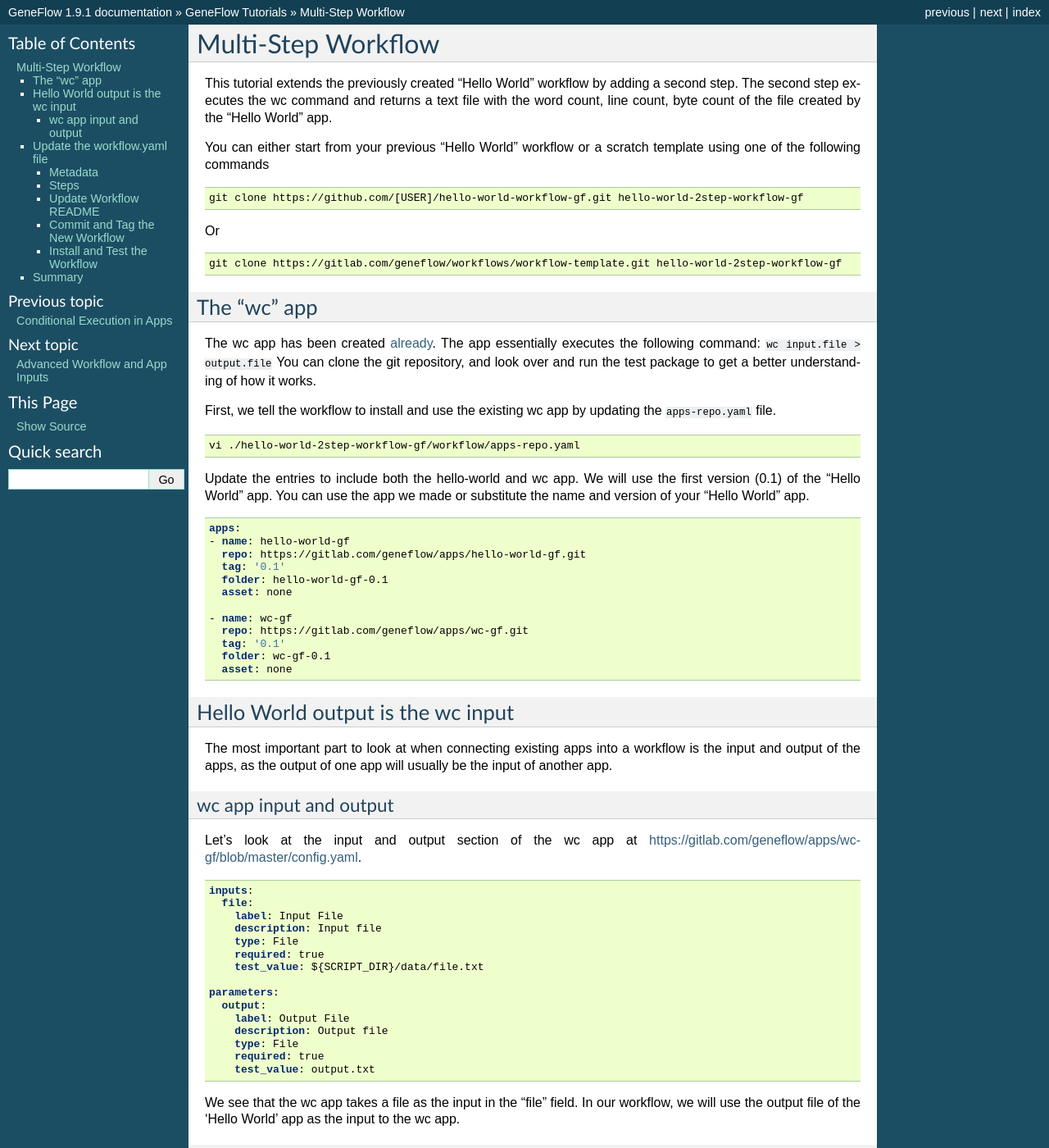
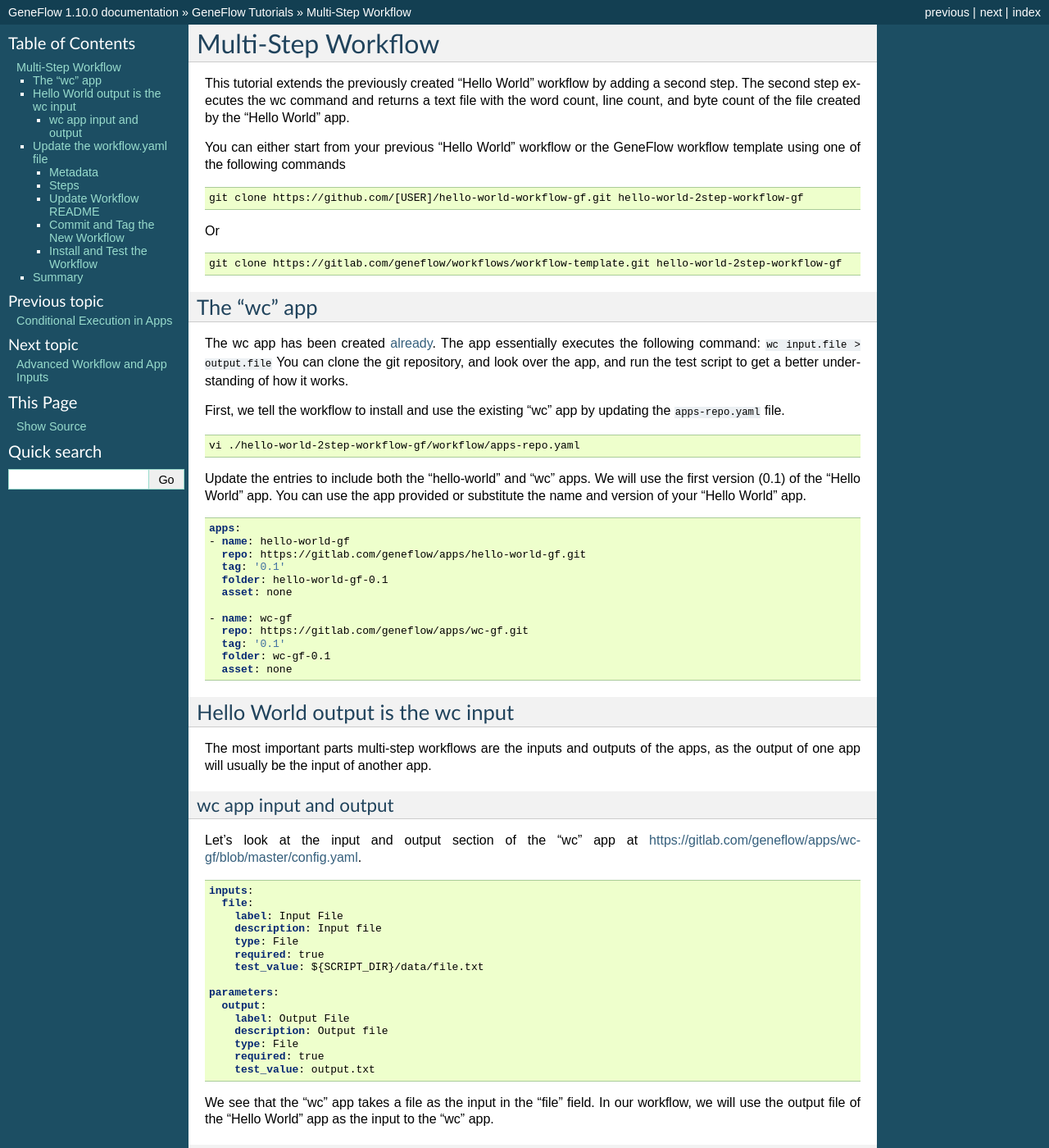
Before and after one commit to CDCgov/geneflow, a Sphinx documentation site: the page built from docs/chapters/tutorials/multi-step-workflow.rst, in a window 1280 px wide and 1400 px high. Shown: the whole window at 82% size. Built offline with Sphinx 7.4.7, drawn with Linux system fonts in a browser that asks for light colours; some of the changed text lies outside the part shown.

Commit message:
update tutorial and increment version number

```diff
--- a/docs/chapters/tutorials/multi-step-workflow.rst
+++ b/docs/chapters/tutorials/multi-step-workflow.rst
@@ -3,9 +3,9 @@
 Multi-Step Workflow
 ===================
 
-This tutorial extends the previously created "Hello World" workflow by adding a second step. The second step executes the wc command and returns a text file with the word count, line count, byte count of the file created by the "Hello World" app.
+This tutorial extends the previously created "Hello World" workflow by adding a second step. The second step executes the wc command and returns a text file with the word count, line count, and byte count of the file created by the "Hello World" app.
 
-You can either start from your previous "Hello World" workflow or a scratch template using one of the following commands
+You can either start from your previous "Hello World" workflow or the GeneFlow workflow template using one of the following commands
 
 .. code-block:: text
 
@@ -20,16 +20,15 @@
 The "wc" app
 ------------
 
-The wc app has been created `already <https://gitlab.com/geneflow/apps/wc-gf.git>`_. The app essentially executes the following command: ``wc input.file > output.file`` You can clone the git repository, and look over and run the test package to get a better understanding of how it works.
+The wc app has been created `already <https://gitlab.com/geneflow/apps/wc-gf.git>`_. The app essentially executes the following command: ``wc input.file > output.file`` You can clone the git repository, and look over the app, and run the test script to get a better understanding of how it works.
 
-
-First, we tell the workflow to install and use the existing wc app by updating the ``apps-repo.yaml`` file.
+First, we tell the workflow to install and use the existing "wc" app by updating the ``apps-repo.yaml`` file.
 
 .. code-block:: text
 
     vi ./hello-world-2step-workflow-gf/workflow/apps-repo.yaml
 
-Update the entries to include both the hello-world and wc app. We will use the first version (0.1) of the "Hello World" app. You can use the app we made or substitute the name and version of your "Hello World" app.
+Update the entries to include both the "hello-world" and "wc" apps. We will use the first version (0.1) of the "Hello World" app. You can use the app provided or substitute the name and version of your "Hello World" app.
 
 .. code-block:: yaml
 
@@ -50,12 +49,12 @@
 Hello World output is the wc input
 ----------------------------------
 
-The most important part to look at when connecting existing apps into a workflow is the input and output of the apps, as the output of one app will usually be the input of another app.
+The most important parts multi-step workflows are the inputs and outputs of the apps, as the output of one app will usually be the input of another app.
 
 wc app input and output
 ~~~~~~~~~~~~~~~~~~~~~~~
 
-Let's look at the input and output section of the wc app at
+Let's look at the input and output section of the "wc" app at
 `https://gitlab.com/geneflow/apps/wc-gf/blob/master/config.yaml <https://gitlab.com/geneflow/apps/wc-gf/blob/master/config.yaml>`_.
 
 .. code-block:: yaml
@@ -76,12 +75,12 @@
         required: true
         test_value: output.txt
 
-We see that the wc app takes a file as the input in the "file" field. In our workflow, we will use the output file of the 'Hello World' app as the input to the wc app.
+We see that the "wc" app takes a file as the input in the "file" field. In our workflow, we will use the output file of the "Hello World" app as the input to the "wc" app.
 
 Update the workflow.yaml file
 -----------------------------
 
-We go through and update the appropriate sections of the workflow.yaml file.
+Update the appropriate sections of the workflow.yaml file as follows:
 
 .. code-block:: text
 
@@ -92,7 +91,6 @@
 
 Update the metadata section with the new information for the package. Add ``- wc`` to ``final_output`` for the output of the wc step to be included in the final output.
 
-
 .. code-block:: yaml
 
     # metadata
@@ -110,8 +108,7 @@
 Steps
 ~~~~~
 
-Add the wc app as the second step. Set the ``app:`` value to the location specified in the ``apps-repo.yaml`` file. The ``depend:`` value sets the steps that needs to complete before the current step runs. Set wc to depend on hello world step since the output of the hello world app is the input to the wc app. Set the ``file:`` option of wc to '{hello->output}/helloworld.txt' specifying the "helloworld.txt" file produced in the hello step as the input to wc. Finally, set the ``output:`` option under the wc step as the name of the output file.
-
+Add the wc app as the second step. Set the ``app:`` value to the location specified in the ``apps-repo.yaml`` file. The ``depend:`` value specifies the steps that must complete before the current step runs. Set the "wc" step to depend on the "hello" step since the output of the "hello-world" app is the input to the "wc" app. Set the ``file:`` option of "wc" to '{hello->output}/helloworld.txt' specifying the "helloworld.txt" file produced in the "hello" step as the input to "wc". Finally, set the ``output:`` option under the "wc" step as the name of the output file.
 
 .. code-block:: yaml
 
@@ -131,15 +128,15 @@
           file: '{hello->output}/helloworld.txt'
           output: wc.txt
 
-
 Update Workflow README
 ~~~~~~~~~~~~~~~~~~~~~~
+
 Update the README.rst to include the relevant information
-
 
 Commit and Tag the New Workflow
 ~~~~~~~~~~~~~~~~~~~~~~~~~~~~~~~
-We'll use GitHub as an example, but the commands are similar for other repositories, except change the url. If you cloned the workflow from an existing repository, delete the .git folder to make it into a new repository.
+
+We'll use GitHub as an example, but the commands are similar for other repositories. If you cloned the workflow from an existing repository, delete the .git folder to create a new repository.
 
 .. code-block:: text
 
@@ -198,4 +197,4 @@
 Summary
 -------
 
-Congratulations! You created a two step workflow that uses the output of one app as the input of the second app.
+Congratulations! You created a two-step workflow that uses the output of one app as the input of the second app.
--- a/docs/conf.py
+++ b/docs/conf.py
@@ -60,9 +60,9 @@
 # built documents.
 #
 # The short X.Y version.
-version = '1.9'
+version = '1.10'
 # The full version, including alpha/beta/rc tags.
-release = '1.9.1'
+release = '1.10.0'
 
 # The language for content autogenerated by Sphinx. Refer to documentation
 # for a list of supported languages.
--- a/docs/index.rst
+++ b/docs/index.rst
@@ -3,7 +3,7 @@
 GeneFlow Documentation
 ======================
 
-Version: 1.9.1
+Version: 1.10.0
 
 GeneFlow (GF) is a light-weight platform-agnostic workflow engine for scientific computing.
 
```
Also changed, not shown: other parts of docs/chapters/tutorials/multi-step-workflow.rst (+4 -2 lines), CHANGELOG.md (+1 -1 lines), 1 other file.
